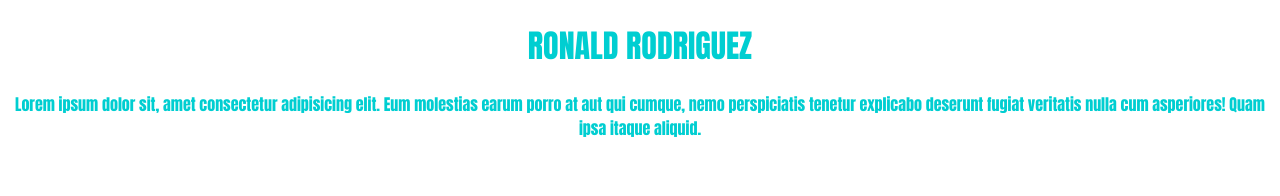
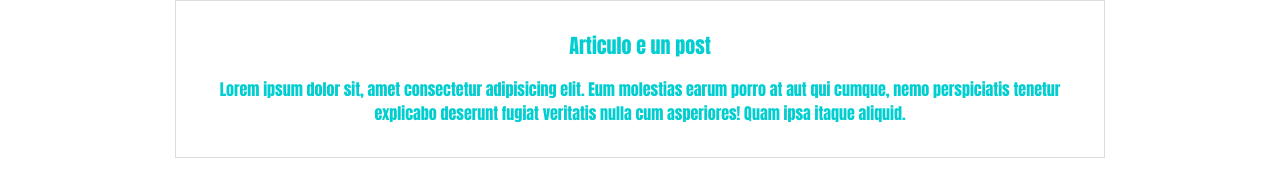
Before and after one commit to Remberto98/hyperglog, a plain HTML site: page index.html in a window 1280 px wide. Drawn offline with Linux system fonts and the light colour scheme.

Commit message:
Commit al master del blog en su version mas reciente

```diff
--- a/css/estilos.css
+++ b/css/estilos.css
@@ -3,5 +3,19 @@ body{
     text-align: center;
     font-family: impact;
     color: darkturquoise;
+    margin: 0;
+    padding: 0;
 
 }
+#container{
+    width: 70%;
+    padding: 1em;
+    text-emphasis: left;
+    border: 1px solid #DDD;
+    margin: 0 auto;
+
+}
+#container h1{
+    font-size: 20px;
+
+}
--- a/index.html
+++ b/index.html
@@ -8,8 +8,12 @@
 
 </head>
 <body>
-    <h1>RONALD RODRIGUEZ</h1>
-    <P>Lorem ipsum dolor sit, amet consectetur adipisicing elit. Eum molestias earum porro at aut qui cumque, nemo perspiciatis tenetur explicabo deserunt fugiat veritatis nulla cum asperiores! Quam ipsa itaque aliquid.</P>
+        <div id="container">
+            <div id="post">
 
+                <h1>Articulo e un post</h1>
+            <P>Lorem ipsum dolor sit, amet consectetur adipisicing elit. Eum molestias earum porro at aut qui cumque, nemo perspiciatis tenetur explicabo deserunt fugiat veritatis nulla cum asperiores! Quam ipsa itaque aliquid.</P>
+            </div>
+        </div>
 </body>
 </html>
```
